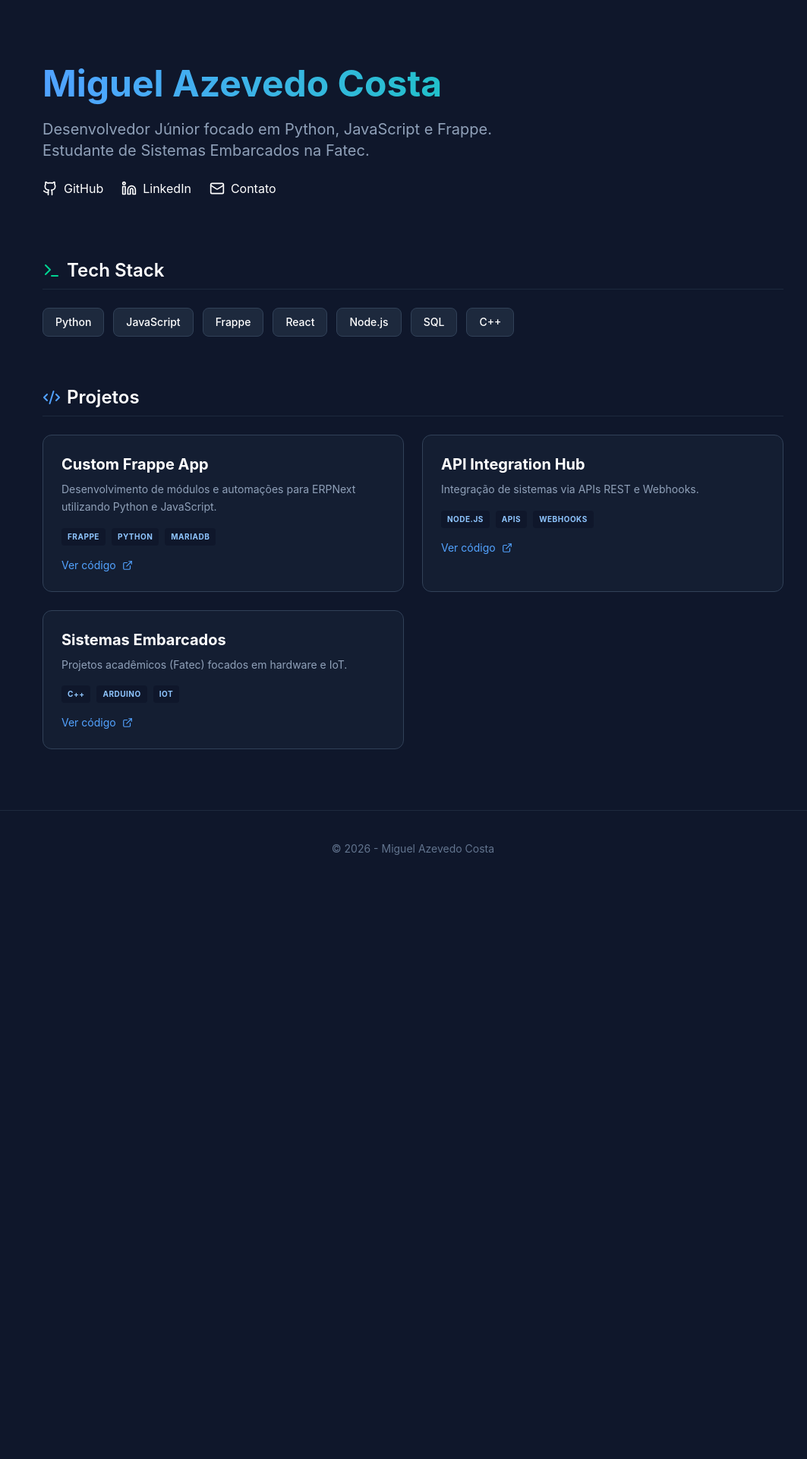
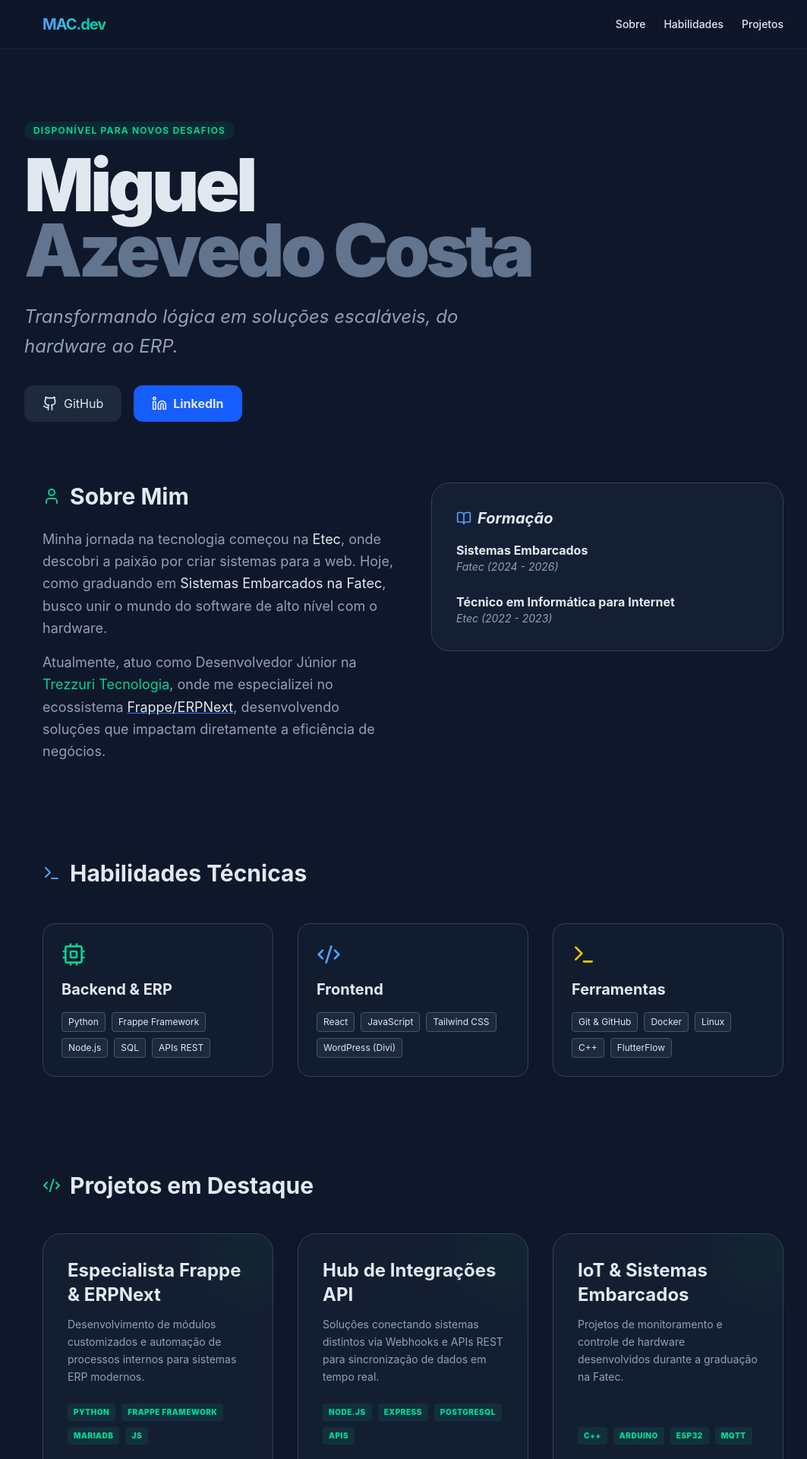
Before and after one commit to MAC-2006/meu-portfolio, a React (Vite) app: page / in a window 1280 px wide. Shown: the top 1920 px of the page at 76% size, without its empty margins (96-1159 px from the left). Before the commit the page ends 1167 px from the top, so only its background shows below. Built offline with nearby package versions, Linux system fonts and the light colour scheme.

Commit message:
Upgrade visual e animações do portfólio

```diff
--- a/package.json
+++ b/package.json
@@ -12,6 +12,7 @@
   "dependencies": {
     "@tailwindcss/postcss": "^4.2.4",
     "@tailwindcss/vite": "^4.2.4",
+    "framer-motion": "^12.38.0",
     "lucide-react": "^0.454.0",
     "react": "^18.3.1",
     "react-dom": "^18.3.1"
--- a/src/App.jsx
+++ b/src/App.jsx
@@ -1,95 +1,212 @@
-import { Github, Linkedin, Mail, ExternalLink, Code2, Terminal } from 'lucide-react';
+import { motion } from 'framer-motion';
+import { Github, Linkedin, Mail, ExternalLink, Code2, Terminal, Cpu, BookOpen, User } from 'lucide-react';
 
-function App() {
+const App = () => {
+  // Configurações de animação padrão
+  const fadeIn = {
+    initial: { opacity: 0, y: 20 },
+    whileInView: { opacity: 1, y: 0 },
+    viewport: { once: true },
+    transition: { duration: 0.6 }
+  };
+
   const projects = [
     {
-      title: "Custom Frappe App",
-      description: "Desenvolvimento de módulos e automações para ERPNext utilizando Python e JavaScript.",
-      tags: ["Frappe", "Python", "MariaDB"],
+      title: "Especialista Frappe & ERPNext",
+      description: "Desenvolvimento de módulos customizados e automação de processos internos para sistemas ERP modernos.",
+      tags: ["Python", "Frappe Framework", "MariaDB", "JS"],
       link: "https://github.com/MAC-2006/portfolio-dev"
     },
     {
-      title: "API Integration Hub",
-      description: "Integração de sistemas via APIs REST e Webhooks.",
-      tags: ["Node.js", "APIs", "Webhooks"],
+      title: "Hub de Integrações API",
+      description: "Soluções conectando sistemas distintos via Webhooks e APIs REST para sincronização de dados em tempo real.",
+      tags: ["Node.js", "Express", "PostgreSQL", "APIs"],
       link: "https://github.com/MAC-2006/portfolio-dev"
     },
     {
-      title: "Sistemas Embarcados",
-      description: "Projetos acadêmicos (Fatec) focados em hardware e IoT.",
-      tags: ["C++", "Arduino", "IoT"],
+      title: "IoT & Sistemas Embarcados",
+      description: "Projetos de monitoramento e controle de hardware desenvolvidos durante a graduação na Fatec.",
+      tags: ["C++", "Arduino", "ESP32", "MQTT"],
       link: "https://github.com/MAC-2006/portfolio-dev"
     }
   ];
 
   return (
-    <div className="min-h-screen bg-slate-900 text-white font-sans">
-      <header className="max-w-5xl mx-auto pt-20 px-6 pb-10 text-left">
-        <h1 className="text-5xl font-bold mb-4 bg-gradient-to-r from-blue-400 to-emerald-400 bg-clip-text text-transparent leading-tight">
-          Miguel Azevedo Costa
+    <div className="min-h-screen bg-[#0f172a] text-slate-200 selection:bg-emerald-500/30 selection:text-emerald-400">
+
+      {/* Navegação Fixa */}
+      <nav className="fixed top-0 w-full z-50 bg-[#0f172a]/80 backdrop-blur-md border-b border-slate-800">
+        <div className="max-w-5xl mx-auto px-6 h-16 flex items-center justify-between">
+          <span className="font-bold text-xl tracking-tighter bg-gradient-to-r from-blue-400 to-emerald-400 bg-clip-text text-transparent">
+            MAC.dev
+          </span>
+          <div className="flex gap-6 text-sm font-medium">
+            <a href="#sobre" className="hover:text-emerald-400 transition">Sobre</a>
+            <a href="#skills" className="hover:text-emerald-400 transition">Habilidades</a>
+            <a href="#projetos" className="hover:text-emerald-400 transition">Projetos</a>
+          </div>
+        </div>
+      </nav>
+
+      {/* Hero Section */}
+      <header className="relative pt-40 pb-20 px-6 overflow-hidden">
+        {/* Luz de fundo decorativa */}
+        <div className="absolute top-0 left-1/2 -translate-x-1/2 w-[1000px] h-[500px] bg-blue-500/10 blur-[120px] rounded-full -z-10" />
+
+        <div className="max-w-5xl mx-auto">
+          <motion.div {...fadeIn}>
+            <span className="inline-block py-1 px-3 rounded-full bg-emerald-500/10 text-emerald-400 text-xs font-bold mb-4 tracking-widest uppercase">
+              Disponível para novos desafios
+            </span>
+            <h1 className="text-6xl md:text-8xl font-black mb-6 tracking-tighter leading-[0.9]">
+              Miguel <br />
+              <span className="text-slate-500">Azevedo Costa</span>
             </h1>
-        <p className="text-xl text-slate-400 mb-6 max-w-2xl">
-          Desenvolvedor Júnior focado em Python, JavaScript e Frappe.
-          Estudante de Sistemas Embarcados na Fatec.
+            <p className="text-xl md:text-2xl text-slate-400 max-w-2xl mb-8 leading-relaxed italic">
+              Transformando lógica em soluções escaláveis, do hardware ao ERP.
             </p>
-
-        <div className="flex gap-6">
-          <a href="https://github.com/MAC-2006/portfolio-dev" target="_blank" rel="noreferrer" className="flex items-center gap-2 hover:text-blue-400 transition">
-            <Github size={20}/> <span>GitHub</span>
+            <div className="flex flex-wrap gap-4">
+              <a href="https://github.com/MAC-2006/portfolio-dev" target="_blank" className="flex items-center gap-2 bg-slate-800 hover:bg-slate-700 px-6 py-3 rounded-xl transition">
+                <Github size={20}/> GitHub
               </a>
-          <a href="https://www.linkedin.com/in/miguel-costa-051253249/" target="_blank" rel="noreferrer" className="flex items-center gap-2 hover:text-blue-400 transition">
-            <Linkedin size={20}/> <span>LinkedIn</span>
+              <a href="https://www.linkedin.com/in/miguel-costa-051253249/" target="_blank" className="flex items-center gap-2 bg-blue-600 hover:bg-blue-500 px-6 py-3 rounded-xl transition font-bold">
+                <Linkedin size={20}/> LinkedIn
               </a>
-          <a href="mailto:miguelazecosta@gmail.com" className="flex items-center gap-2 hover:text-blue-400 transition">
-            <Mail size={20}/> <span>Contato</span>
-          </a>
+            </div>
+          </motion.div>
         </div>
       </header>
 
-      <main className="max-w-5xl mx-auto px-6 py-10">
-        <section className="mb-16">
-          <h2 className="text-2xl font-semibold mb-6 flex items-center gap-2 border-b border-slate-800 pb-2">
-            <Terminal className="text-emerald-400" size={24} /> Tech Stack
+      <main className="max-w-5xl mx-auto px-6 space-y-32 pb-20">
+
+        {/* Sobre Mim */}
+        <section id="sobre" className="scroll-mt-32">
+          <motion.div {...fadeIn} className="grid md:grid-cols-2 gap-12 items-start">
+            <div>
+              <h2 className="text-3xl font-bold mb-6 flex items-center gap-3">
+                <User className="text-emerald-400" /> Sobre Mim
               </h2>
-          <div className="flex flex-wrap gap-3">
-            {["Python", "JavaScript", "Frappe", "React", "Node.js", "SQL", "C++"].map(tech => (
-              <span key={tech} className="px-4 py-2 bg-slate-800 rounded-lg border border-slate-700 text-sm font-medium hover:border-emerald-400 transition">
-                {tech}
+              <div className="space-y-4 text-slate-400 leading-relaxed text-lg">
+                <p>
+                  Minha jornada na tecnologia começou na <span className="text-slate-200">Etec</span>, onde descobri a paixão por criar sistemas para a web. Hoje, como graduando em <span className="text-slate-200">Sistemas Embarcados na Fatec</span>, busco unir o mundo do software de alto nível com o hardware.
+                </p>
+                <p>
+                  Atualmente, atuo como Desenvolvedor Júnior na <span className="text-emerald-400">Trezzuri Tecnologia</span>, onde me especializei no ecossistema <span className="text-slate-200 underline decoration-blue-500">Frappe/ERPNext</span>, desenvolvendo soluções que impactam diretamente a eficiência de negócios.
+                </p>
+              </div>
+            </div>
+            <div className="bg-slate-800/50 p-8 rounded-3xl border border-slate-700">
+              <h3 className="text-xl font-bold mb-4 flex items-center gap-2 italic">
+                <BookOpen size={20} className="text-blue-400"/> Formação
+              </h3>
+              <div className="space-y-6">
+                <div>
+                  <h4 className="font-bold text-slate-200">Sistemas Embarcados</h4>
+                  <p className="text-sm text-slate-400 italic text-emerald-400">Fatec (2024 - 2026)</p>
+                </div>
+                <div>
+                  <h4 className="font-bold text-slate-200">Técnico em Informática para Internet</h4>
+                  <p className="text-sm text-slate-400 italic text-emerald-400">Etec (2022 - 2023)</p>
+                </div>
+              </div>
+            </div>
+          </motion.div>
+        </section>
+
+        {/* Tech Stack Categorizada */}
+        <section id="skills" className="scroll-mt-32">
+          <motion.h2 {...fadeIn} className="text-3xl font-bold mb-12 flex items-center gap-3">
+            <Terminal className="text-blue-400" /> Habilidades Técnicas
+          </motion.h2>
+
+          <div className="grid grid-cols-1 md:grid-cols-3 gap-8">
+            <motion.div whileHover={{ scale: 1.02 }} className="p-6 bg-slate-800/30 rounded-2xl border border-slate-700">
+              <Cpu className="text-emerald-400 mb-4" size={32}/>
+              <h3 className="font-bold text-xl mb-4">Backend & ERP</h3>
+              <div className="flex flex-wrap gap-2">
+                {["Python", "Frappe Framework", "Node.js", "SQL", "APIs REST"].map(s => (
+                  <span key={s} className="text-xs bg-slate-800 px-2 py-1 rounded border border-slate-600">{s}</span>
+                ))}
+              </div>
+            </motion.div>
+
+            <motion.div whileHover={{ scale: 1.02 }} className="p-6 bg-slate-800/30 rounded-2xl border border-slate-700">
+              <Code2 className="text-blue-400 mb-4" size={32}/>
+              <h3 className="font-bold text-xl mb-4">Frontend</h3>
+              <div className="flex flex-wrap gap-2">
+                {["React", "JavaScript", "Tailwind CSS", "WordPress (Divi)"].map(s => (
+                  <span key={s} className="text-xs bg-slate-800 px-2 py-1 rounded border border-slate-600">{s}</span>
+                ))}
+              </div>
+            </motion.div>
+
+            <motion.div whileHover={{ scale: 1.02 }} className="p-6 bg-slate-800/30 rounded-2xl border border-slate-700">
+              <Terminal className="text-yellow-400 mb-4" size={32}/>
+              <h3 className="font-bold text-xl mb-4">Ferramentas</h3>
+              <div className="flex flex-wrap gap-2">
+                {["Git & GitHub", "Docker", "Linux", "C++", "FlutterFlow"].map(s => (
+                  <span key={s} className="text-xs bg-slate-800 px-2 py-1 rounded border border-slate-600">{s}</span>
+                ))}
+              </div>
+            </motion.div>
+          </div>
+        </section>
+
+        {/* Projetos com Animação */}
+        <section id="projetos" className="scroll-mt-32">
+          <motion.h2 {...fadeIn} className="text-3xl font-bold mb-12 flex items-center gap-3 leading-none">
+            <Code2 className="text-emerald-400" /> Projetos em Destaque
+          </motion.h2>
+
+          <div className="grid md:grid-cols-2 lg:grid-cols-3 gap-8">
+            {projects.map((project, index) => (
+              <motion.div
+                key={index}
+                initial={{ opacity: 0, scale: 0.9 }}
+                whileInView={{ opacity: 1, scale: 1 }}
+                viewport={{ once: true }}
+                transition={{ delay: index * 0.1 }}
+                whileHover={{ y: -10 }}
+                className="group flex flex-col p-8 bg-slate-800/40 rounded-3xl border border-slate-700 hover:border-emerald-500/50 transition-all duration-300 relative overflow-hidden"
+              >
+                {/* Detalhe de luz no card */}
+                <div className="absolute -right-4 -top-4 w-20 h-20 bg-emerald-500/10 blur-2xl group-hover:bg-emerald-500/20 transition-all" />
+
+                <h3 className="text-2xl font-bold mb-3 group-hover:text-emerald-400 transition">{project.title}</h3>
+                <p className="text-slate-400 mb-6 text-sm flex-grow leading-relaxed">{project.description}</p>
+
+                <div className="flex flex-wrap gap-2 mb-6">
+                  {project.tags.map(tag => (
+                    <span key={tag} className="text-[10px] uppercase font-black tracking-wider text-emerald-400 bg-emerald-400/10 px-2 py-1 rounded">
+                      {tag}
                     </span>
+                  ))}
+                </div>
+
+                <a href={project.link} target="_blank" rel="noreferrer" className="inline-flex items-center gap-2 text-sm font-bold text-slate-200 group-hover:text-emerald-400 transition">
+                  Explorar Projeto <ExternalLink size={16}/>
+                </a>
+              </motion.div>
             ))}
           </div>
         </section>
 
-        <section>
-          <h2 className="text-2xl font-semibold mb-6 flex items-center gap-2 border-b border-slate-800 pb-2">
-            <Code2 className="text-blue-400" size={24} /> Projetos
-          </h2>
-          <div className="grid md:grid-cols-2 gap-6">
-            {projects.map((project, index) => (
-              <div key={index} className="p-6 bg-slate-800/40 rounded-xl border border-slate-700 hover:border-blue-400 transition-all group">
-                <h3 className="text-xl font-bold mb-2 group-hover:text-blue-400">{project.title}</h3>
-                <p className="text-slate-400 mb-4 text-sm leading-relaxed">{project.description}</p>
-                <div className="flex flex-wrap gap-2 mb-4">
-                  {project.tags.map(tag => (
-                    <span key={tag} className="text-[10px] uppercase font-bold tracking-wider bg-slate-900 px-2 py-1 rounded text-blue-300">
-                      {tag}
-                    </span>
-                  ))}
+        {/* Rodapé / CTA */}
+        <footer className="pt-20 border-t border-slate-800 text-center space-y-8">
+          <motion.div {...fadeIn}>
+            <h2 className="text-4xl font-bold mb-4">Vamos criar algo novo?</h2>
+            <p className="text-slate-400 mb-8">Estou sempre aberto a conversar sobre parcerias e novas tecnologias.</p>
+            <div className="flex justify-center gap-6">
+              <a href="mailto:miguelazecosta@gmail.com" className="p-4 bg-slate-800 rounded-full hover:text-emerald-400 transition"><Mail size={24}/></a>
+              <a href="https://github.com/MAC-2006/portfolio-dev" target="_blank" className="p-4 bg-slate-800 rounded-full hover:text-emerald-400 transition"><Github size={24}/></a>
+              <a href="https://www.linkedin.com/in/miguel-costa-051253249/" target="_blank" className="p-4 bg-slate-800 rounded-full hover:text-emerald-400 transition"><Linkedin size={24}/></a>
             </div>
-                <a href={project.link} target="_blank" rel="noreferrer" className="inline-flex items-center gap-2 text-sm text-blue-400 hover:underline">
-                  Ver código <ExternalLink size={14}/>
-                </a>
-              </div>
-            ))}
-          </div>
-        </section>
+            <p className="text-xs text-slate-600 mt-12">© {new Date().getFullYear()} - Desenvolvido por Miguel Azevedo Costa</p>
+          </motion.div>
+        </footer>
       </main>
-
-      <footer className="text-center py-10 text-slate-500 text-sm border-t border-slate-800 mt-10">
-        © {new Date().getFullYear()} - Miguel Azevedo Costa
-      </footer>
     </div>
   );
-}
+};
 
 export default App;
```
Also changed, not shown: 1 other file (tests, documents, lock files or other folders). Lines whose indentation alone changed are shown as unchanged.
